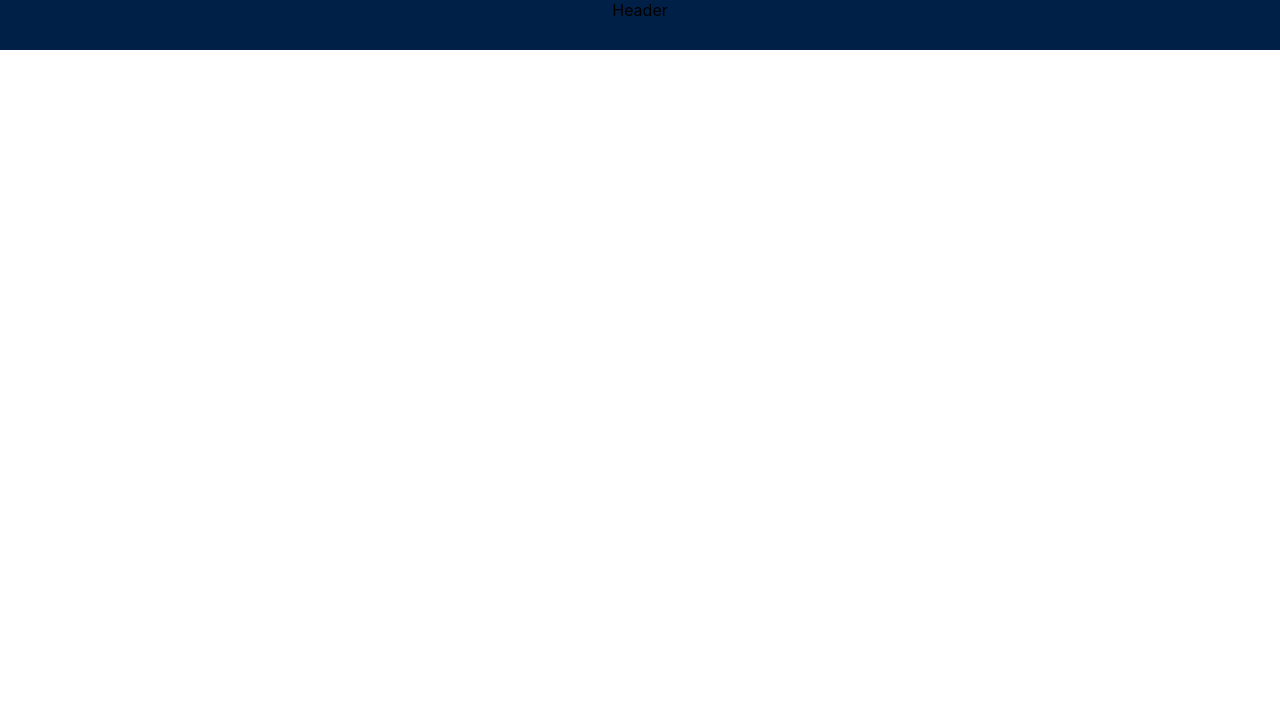
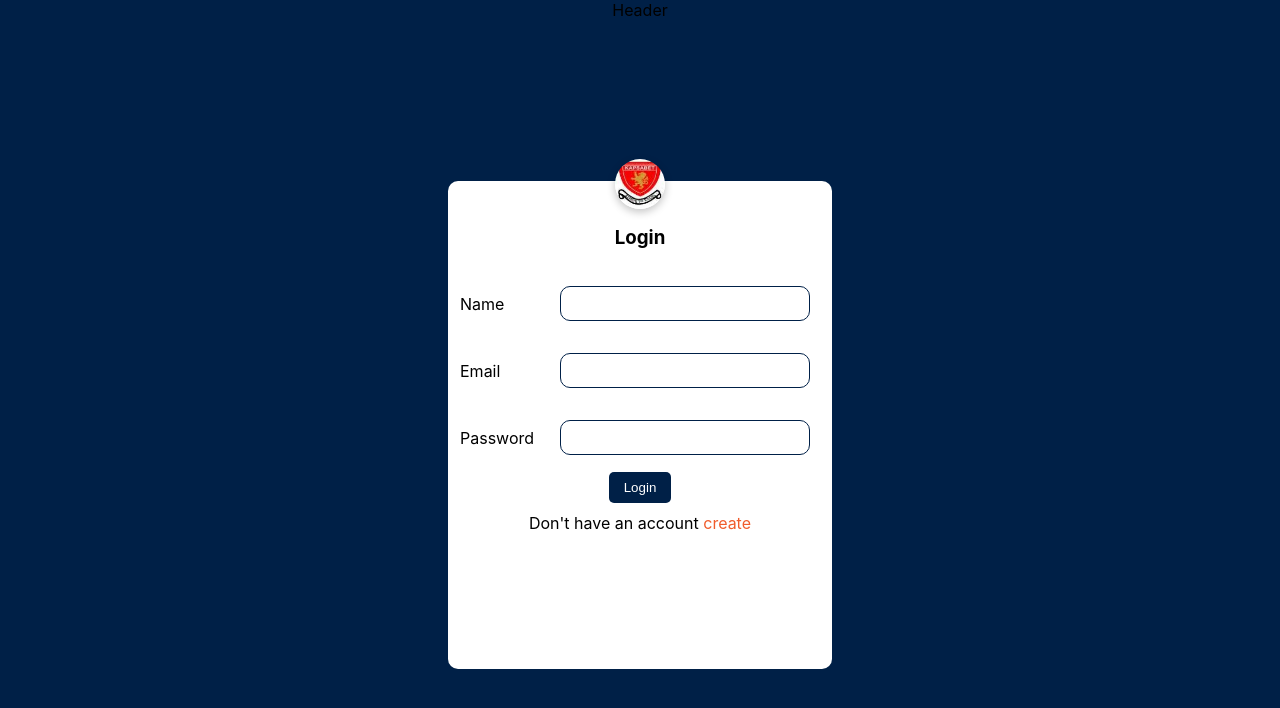
Before and after one commit to wanyaxeli/school_management_system, a React (Create React App) app: page /login in a window 1280 px wide. Before the commit this address had no page. Shown: the top 708 px of the page. Built offline with nearby package versions, Linux system fonts and the light colour scheme.

Commit message:
modified login

```diff
--- a/src/App.css
+++ b/src/App.css
@@ -671,3 +671,75 @@ text-align: right;
   margin-top: 10px;
   border-radius: 10px;
 }
+.schoolLogo,.loginWrapper{
+  display: flex;
+  align-items: center;
+  justify-content: center;
+}
+.loginWrapper{
+  width: 100%;
+  height:calc(100vh - 50px);
+  background-color: #002047;
+}
+.signUpWrapper{
+  width:30%;
+  height: 65%;
+  background-color: #fff;
+  border-radius: 10px;
+}
+.schoolLogo{
+  width: 100%;
+  height: 20px;
+}
+.logoContainer{
+  width: 50px;
+  height: 50px;
+  border-radius: 50%;
+  margin-top: -15px;
+  box-shadow: rgba(0, 0, 0, 0.24) 0px 3px 8px;
+}
+.logoContainer img{
+  width: 100%;
+  height: 100%;
+  object-fit: cover;
+  border-radius: 50%;
+}
+.loginHeader{
+  padding: 25px 0 20px 0;
+}
+.loginHeader h3{
+  text-transform: capitalize;
+}
+.loginFormWrapper table td input{
+ border: 1px solid #002047;
+ outline: none;
+ border-radius: 10px;
+}
+.loginFormWrapper  button{
+  padding: 8px 15px ;
+  border: none;
+  outline: none;
+  background-color: #002047;
+  color: #fff;
+  text-transform: capitalize;
+  cursor: pointer;
+  border-radius: 5px;
+
+}
+.loginFormWrapper  button:hover{
+  background-color: #f05c2c;
+}
+.loginFormWrapper p{
+  padding-top: 10px;
+}
+.loginFormWrapper p span a{
+  color: #f05c2c;
+  cursor: pointer;
+  text-decoration: none;
+}
+.CreateAccountWrapper{
+  width: 40%;
+  height: 60%;
+  background-color: #fff;
+  border-radius: 10px;
+}
--- a/src/components/AppRoutes.js
+++ b/src/components/AppRoutes.js
@@ -10,11 +10,14 @@ import AllResults from '../pages/AllResults'
 import AllStudents from '../pages/AllStudents'
 import Classes from '../pages/Classes'
 import ClassResults from '../pages/ClassResults'
+import CreateAccount from '../pages/CreateAccount'
 import Dashboard from '../pages/Dashboard'
 import EditResults from '../pages/EditResults'
 import Fees from '../pages/Fees'
 import FeeSystem from '../pages/FeeSystem'
 import Home from '../pages/Home'
+import Login from '../pages/Login'
+import LoginWrapper from '../pages/LoginWrapper'
 import ReportSheet from '../pages/ReportSheet'
 import Results from '../pages/Results'
 import Staff from '../pages/Staff'
@@ -29,6 +32,11 @@ import WorkersDetails from '../pages/WorkersDetails'
 export default function AppRoutes() {
   return (
     <Routes>
+         <Route path='/login' element={<LoginWrapper/>}>
+          <Route index element={<Login/>}/>
+           <Route path='/login/signUp' element={<Login/>}/>
+           <Route path='/login/create' element={<CreateAccount/>}/>
+         </Route>
         <Route path='' element={<Home/>}>
             <Route path="/dashboard" element={<Dashboard/>}/>
             <Route index element={<Dashboard/>}/>
--- /dev/null
+++ b/src/pages/CreateAccount.js
@@ -0,0 +1,7 @@
+import React from 'react'
+
+export default function CreateAccount() {
+  return (
+    <div className='CreateAccountWrapper'>CreateAccount</div>
+  )
+}
--- /dev/null
+++ b/src/pages/Login.js
@@ -0,0 +1,41 @@
+import React from 'react'
+import logo from "../assets/kaps.jpg"
+import { Link } from 'react-router-dom'
+export default function Login() {
+  return (
+    <>
+         <div className='signUpWrapper'>
+            <div className='schoolLogo'>
+                <div className='logoContainer'>
+                    <img src={logo}/>
+                </div>
+            </div>
+            <div className='loginHeader'>
+                    <h3>login</h3>
+            </div>
+            <div className='loginFormWrapper'>
+                <form>
+                    <table>
+                        <tbody>
+                            <tr>
+                                <td>name</td>
+                                <td><input type='text'/></td>
+                            </tr>
+                            <tr>
+                                <td>email</td>
+                                <td><input type='email'/></td>
+                            </tr>
+                            <tr>
+                                <td>password</td>
+                                <td><input type='password'/></td>
+                            </tr>
+                        </tbody>
+                    </table>
+                    <button>login</button>
+                </form>
+                <p>Don't have an account <span><Link to='/login/create'>create</Link></span> </p>
+            </div>
+         </div>
+    </>
+  )
+}
--- /dev/null
+++ b/src/pages/LoginWrapper.js
@@ -0,0 +1,9 @@
+import React from 'react'
+import { Outlet } from 'react-router-dom'
+export default function LoginWrapper() {
+  return (
+    <div className='loginWrapper'>
+        <Outlet/>
+    </div>
+  )
+}
```
Also changed, not shown: src/assets/kaps.jpg (added).
